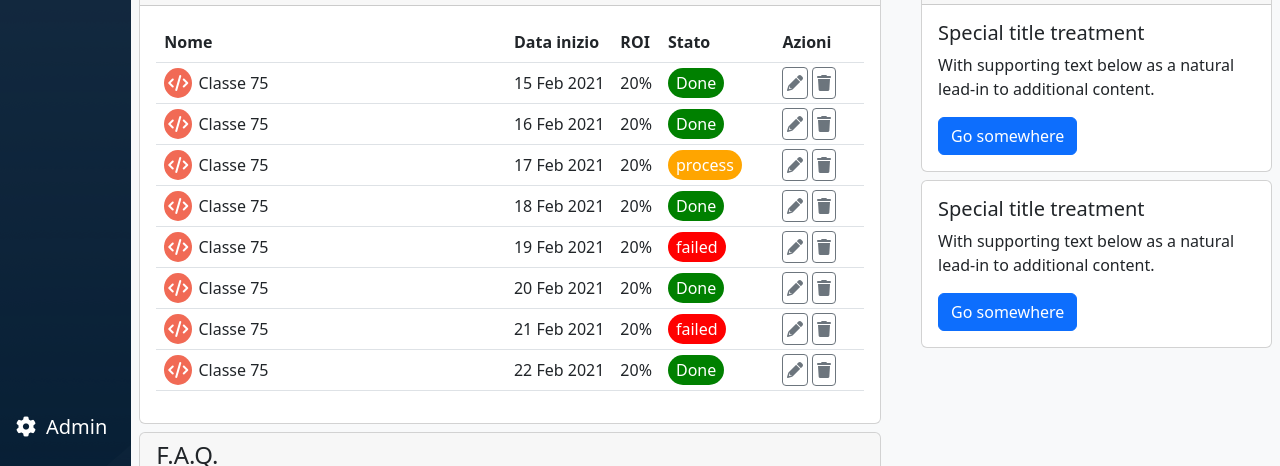
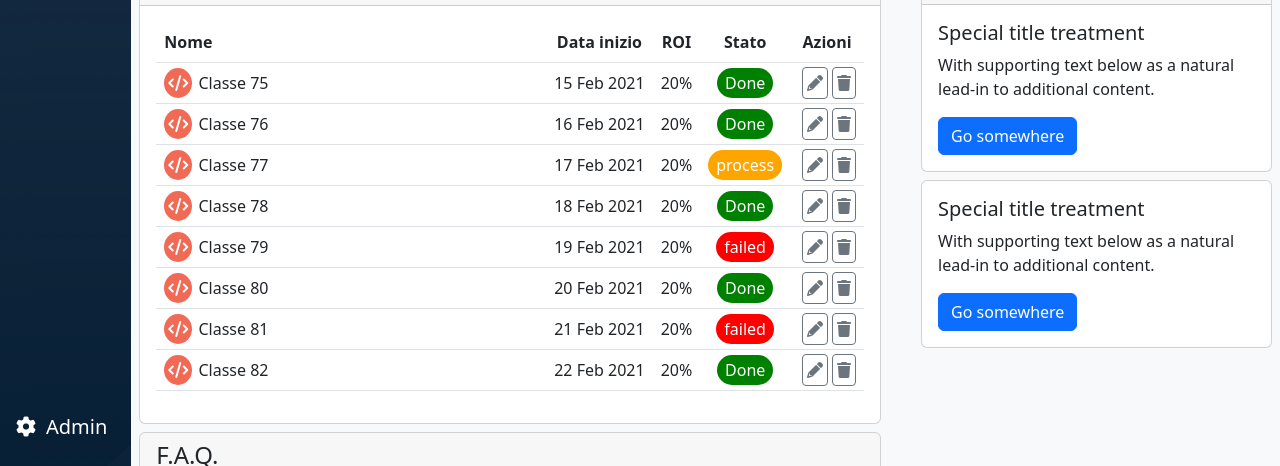
Before and after one commit to PaoloNapoli97/html-css-bootstrap-dashboard, a plain HTML site: page index.html in a window 1280 px wide. Shown: the part 334-800 px from the top of the page. Drawn offline with nearby package versions, Linux system fonts and the light colour scheme.

Commit message:
Fix Column Table shrink

```diff
--- a/css/utilities.css
+++ b/css/utilities.css
@@ -113,7 +113,7 @@ header a:hover ,nav a:hover{
     TABLE
 -------------------*/
 
-td{
+td, th{
     white-space: nowrap;
 }
 
--- a/index.html
+++ b/index.html
@@ -108,108 +108,116 @@
                                 <thead>
                                   <tr>
                                     <th scope="col" style="width: 50%;">Nome</th>
-                                    <th scope="col" class="d-none d-md-table-cell" >Data inizio</th>
-                                    <th scope="col" class="d-none d-sm-table-cell">ROI</th>
-                                    <th scope="col">Stato</th>
+                                    <th class="text-center" scope="col" class="d-none d-md-table-cell" >Data inizio</th>
+                                    <th class="text-center" scope="col" class="d-none d-sm-table-cell">ROI</th>
+                                    <th class="text-center" scope="col">Stato</th>
                                     <th class="text-center" scope="col">Azioni</th>
                                   </tr>
                                 </thead>
                                 <tbody>
+                                    <!-- Prima Riga -->
                                   <tr>
                                     <!-- Class Cell -->
                                     <td scope="row" style="width: 60%;"><span class="ms-code-badge"><i class="fa-solid fa-code"></i></span> Classe 75</td>
                                     <!-- Data Cell -->
-                                    <td class="d-none d-md-table-cell">15 Feb 2021</td>
+                                    <td class="text-center d-none d-md-table-cell">15 Feb 2021</td>
                                     <!-- ROI Cell -->
-                                    <td class="d-none d-sm-table-cell">20%</td>
+                                    <td class="text-center d-none d-sm-table-cell">20%</td>
                                     <!-- Status Cell -->
-                                    <td><span class="ms-status-badge ms-status-done">Done</span></td>
+                                    <td class="text-center"><span class="ms-status-badge ms-status-done">Done</span></td>
                                     <!-- Actions Cell -->
                                     <td class="text-center"><a class="mx-1" href="http://"><span class="ms-action-badge"><i class="fa-solid fa-pencil"></i></span></a><a href="http://"><span class="ms-action-badge"><i class="fa-solid fa-trash"></i></span></a></td>
                                   </tr>
+                                  <!-- Seconda Riga -->
                                   <tr>
                                     <!-- Class Cell -->
-                                    <td scope="row" style="width: 60%;"><span class="ms-code-badge"><i class="fa-solid fa-code"></i></span> Classe 75</td>
+                                    <td scope="row" style="width: 60%;"><span class="ms-code-badge"><i class="fa-solid fa-code"></i></span> Classe 76</td>
                                     <!-- Data Cell -->
-                                    <td class="d-none d-md-table-cell">16 Feb 2021</td>
+                                    <td class="text-center d-none d-md-table-cell">16 Feb 2021</td>
                                     <!-- ROI Cell -->
-                                    <td class="d-none d-sm-table-cell">20%</td>
+                                    <td class="text-center d-none d-sm-table-cell">20%</td>
                                     <!-- Status Cell -->
-                                    <td><span class="ms-status-badge ms-status-done">Done</span></td>
+                                    <td class="text-center"><span class="ms-status-badge ms-status-done">Done</span></td>
                                     <!-- Actions Cell -->
-                                    <td class="text-center" style="width: 18%;"><a class="mx-1" href="http://"><span class="ms-action-badge"><i class="fa-solid fa-pencil"></i></span></a><a href="http://"><span class="ms-action-badge"><i class="fa-solid fa-trash"></i></span></a></td>
+                                    <td class="text-center"><a class="mx-1" href="http://"><span class="ms-action-badge"><i class="fa-solid fa-pencil"></i></span></a><a href="http://"><span class="ms-action-badge"><i class="fa-solid fa-trash"></i></span></a></td>
                                   </tr>
+                                  <!-- Terza Riga -->
                                   <tr>
                                     <!-- Class Cell -->
-                                    <td scope="row" style="width: 60%;"><span class="ms-code-badge"><i class="fa-solid fa-code"></i></span> Classe 75</td>
+                                    <td scope="row" style="width: 60%;"><span class="ms-code-badge"><i class="fa-solid fa-code"></i></span> Classe 77</td>
                                     <!-- Data Cell -->
-                                    <td class="d-none d-md-table-cell">17 Feb 2021</td>
+                                    <td class="text-center d-none d-md-table-cell">17 Feb 2021</td>
                                     <!-- ROI Cell -->
-                                    <td class="d-none d-sm-table-cell">20%</td>
+                                    <td class="text-center d-none d-sm-table-cell">20%</td>
                                     <!-- Status Cell -->
-                                    <td><span class="ms-status-badge ms-status-process">process</span></td>
+                                    <td class="text-center"><span class="ms-status-badge ms-status-process">process</span></td>
                                     <!-- Actions Cell -->
-                                    <td class="text-center" style="width: 18%;"><a class="mx-1" href="http://"><span class="ms-action-badge"><i class="fa-solid fa-pencil"></i></span></a><a href="http://"><span class="ms-action-badge"><i class="fa-solid fa-trash"></i></span></a></td>
+                                    <td class="text-center"><a class="mx-1" href="http://"><span class="ms-action-badge"><i class="fa-solid fa-pencil"></i></span></a><a href="http://"><span class="ms-action-badge"><i class="fa-solid fa-trash"></i></span></a></td>
                                   </tr>
+                                  <!-- Quarta Riga -->
                                   <tr>
                                     <!-- Class Cell -->
-                                    <td scope="row" style="width: 60%;"><span class="ms-code-badge"><i class="fa-solid fa-code"></i></span> Classe 75</td>
+                                    <td scope="row" style="width: 60%;"><span class="ms-code-badge"><i class="fa-solid fa-code"></i></span> Classe 78</td>
                                     <!-- Data Cell -->
-                                    <td class="d-none d-md-table-cell">18 Feb 2021</td>
+                                    <td class="text-center d-none d-md-table-cell">18 Feb 2021</td>
                                     <!-- ROI Cell -->
-                                    <td class="d-none d-sm-table-cell">20%</td>
+                                    <td class="text-center d-none d-sm-table-cell">20%</td>
                                     <!-- Status Cell -->
-                                    <td><span class="ms-status-badge ms-status-done">Done</span></td>
+                                    <td class="text-center"><span class="ms-status-badge ms-status-done">Done</span></td>
                                     <!-- Actions Cell -->
-                                    <td class="text-center" style="width: 18%;"><a class="mx-1" href="http://"><span class="ms-action-badge"><i class="fa-solid fa-pencil"></i></span></a><a href="http://"><span class="ms-action-badge"><i class="fa-solid fa-trash"></i></span></a></td>
+                                    <td class="text-center"><a class="mx-1" href="http://"><span class="ms-action-badge"><i class="fa-solid fa-pencil"></i></span></a><a href="http://"><span class="ms-action-badge"><i class="fa-solid fa-trash"></i></span></a></td>
                                   </tr>
+                                  <!-- Quinta Riga -->
                                   <tr>
                                     <!-- Class Cell -->
-                                    <td scope="row" style="width: 60%;"><span class="ms-code-badge"><i class="fa-solid fa-code"></i></span> Classe 75</td>
+                                    <td scope="row" style="width: 60%;"><span class="ms-code-badge"><i class="fa-solid fa-code"></i></span> Classe 79</td>
                                     <!-- Data Cell -->
-                                    <td class="d-none d-md-table-cell">19 Feb 2021</td>
+                                    <td class="text-center d-none d-md-table-cell">19 Feb 2021</td>
                                     <!-- ROI Cell -->
-                                    <td class="d-none d-sm-table-cell">20%</td>
+                                    <td class="text-center d-none d-sm-table-cell">20%</td>
                                     <!-- Status Cell -->
-                                    <td><span class="ms-status-badge ms-status-failed">failed</span></td>
+                                    <td class="text-center"><span class="ms-status-badge ms-status-failed">failed</span></td>
                                     <!-- Actions Cell -->
-                                    <td class="text-center" style="width: 18%;"><a class="mx-1" href="http://"><span class="ms-action-badge"><i class="fa-solid fa-pencil"></i></span></a><a href="http://"><span class="ms-action-badge"><i class="fa-solid fa-trash"></i></span></a></td>
+                                    <td class="text-center"><a class="mx-1" href="http://"><span class="ms-action-badge"><i class="fa-solid fa-pencil"></i></span></a><a href="http://"><span class="ms-action-badge"><i class="fa-solid fa-trash"></i></span></a></td>
                                   </tr>
+                                  <!-- Sesta Riga -->
                                   <tr>
                                     <!-- Class Cell -->
-                                    <td scope="row" style="width: 60%;"><span class="ms-code-badge"><i class="fa-solid fa-code"></i></span> Classe 75</td>
+                                    <td scope="row" style="width: 60%;"><span class="ms-code-badge"><i class="fa-solid fa-code"></i></span> Classe 80</td>
                                     <!-- Data Cell -->
-                                    <td class="d-none d-md-table-cell">20 Feb 2021</td>
+                                    <td class="text-center d-none d-md-table-cell">20 Feb 2021</td>
                                     <!-- ROI Cell -->
-                                    <td class="d-none d-sm-table-cell">20%</td>
+                                    <td class="text-center d-none d-sm-table-cell">20%</td>
                                     <!-- Status Cell -->
-                                    <td><span class="ms-status-badge ms-status-done">Done</span></td>
+                                    <td class="text-center"><span class="ms-status-badge ms-status-done">Done</span></td>
                                     <!-- Actions Cell -->
-                                    <td class="text-center" style="width: 18%;"><a class="mx-1" href="http://"><span class="ms-action-badge"><i class="fa-solid fa-pencil"></i></span></a><a href="http://"><span class="ms-action-badge"><i class="fa-solid fa-trash"></i></span></a></td>
+                                    <td class="text-center"><a class="mx-1" href="http://"><span class="ms-action-badge"><i class="fa-solid fa-pencil"></i></span></a><a href="http://"><span class="ms-action-badge"><i class="fa-solid fa-trash"></i></span></a></td>
                                   </tr>
+                                  <!-- Settima Riga -->
                                   <tr>
                                     <!-- Class Cell -->
-                                    <td scope="row" style="width: 60%;"><span class="ms-code-badge"><i class="fa-solid fa-code"></i></span> Classe 75</td>
+                                    <td scope="row" style="width: 60%;"><span class="ms-code-badge"><i class="fa-solid fa-code"></i></span> Classe 81</td>
                                     <!-- Data Cell -->
-                                    <td class="d-none d-md-table-cell">21 Feb 2021</td>
+                                    <td class="text-center d-none d-md-table-cell">21 Feb 2021</td>
                                     <!-- ROI Cell -->
-                                    <td class="d-none d-sm-table-cell">20%</td>
+                                    <td class="text-center d-none d-sm-table-cell">20%</td>
                                     <!-- Status Cell -->
-                                    <td><span class="ms-status-badge ms-status-failed">failed</span></td>
+                                    <td class="text-center"><span class="ms-status-badge ms-status-failed">failed</span></td>
                                     <!-- Actions Cell -->
-                                    <td class="text-center" style="width: 18%;"><a class="mx-1" href="http://"><span class="ms-action-badge"><i class="fa-solid fa-pencil"></i></span></a><a href="http://"><span class="ms-action-badge"><i class="fa-solid fa-trash"></i></span></a></td>
+                                    <td class="text-center"><a class="mx-1" href="http://"><span class="ms-action-badge"><i class="fa-solid fa-pencil"></i></span></a><a href="http://"><span class="ms-action-badge"><i class="fa-solid fa-trash"></i></span></a></td>
                                   </tr>
+                                  <!-- Ottava Riga -->
                                   <tr>
                                     <!-- Class Cell -->
-                                    <td scope="row" style="width: 60%;"><span class="ms-code-badge"><i class="fa-solid fa-code"></i></span> Classe 75</td>
+                                    <td scope="row" style="width: 60%;"><span class="ms-code-badge"><i class="fa-solid fa-code"></i></span> Classe 82</td>
                                     <!-- Data Cell -->
-                                    <td class="d-none d-md-table-cell">22 Feb 2021</td>
+                                    <td class="text-center d-none d-md-table-cell">22 Feb 2021</td>
                                     <!-- ROI Cell -->
-                                    <td class="d-none d-sm-table-cell">20%</td>
+                                    <td class="text-center d-none d-sm-table-cell">20%</td>
                                     <!-- Status Cell -->
-                                    <td><span class="ms-status-badge ms-status-done">Done</span></td>
+                                    <td class="text-center"><span class="ms-status-badge ms-status-done">Done</span></td>
                                     <!-- Actions Cell -->
-                                    <td class="text-center" style="width: 18%;"><a class="mx-1" href="http://"><span class="ms-action-badge"><i class="fa-solid fa-pencil"></i></span></a><a href="http://"><span class="ms-action-badge"><i class="fa-solid fa-trash"></i></span></a></td>
+                                    <td class="text-center"><a class="mx-1" href="http://"><span class="ms-action-badge"><i class="fa-solid fa-pencil"></i></span></a><a href="http://"><span class="ms-action-badge"><i class="fa-solid fa-trash"></i></span></a></td>
                                   </tr>
                                 </tbody>
                             </table>
```
